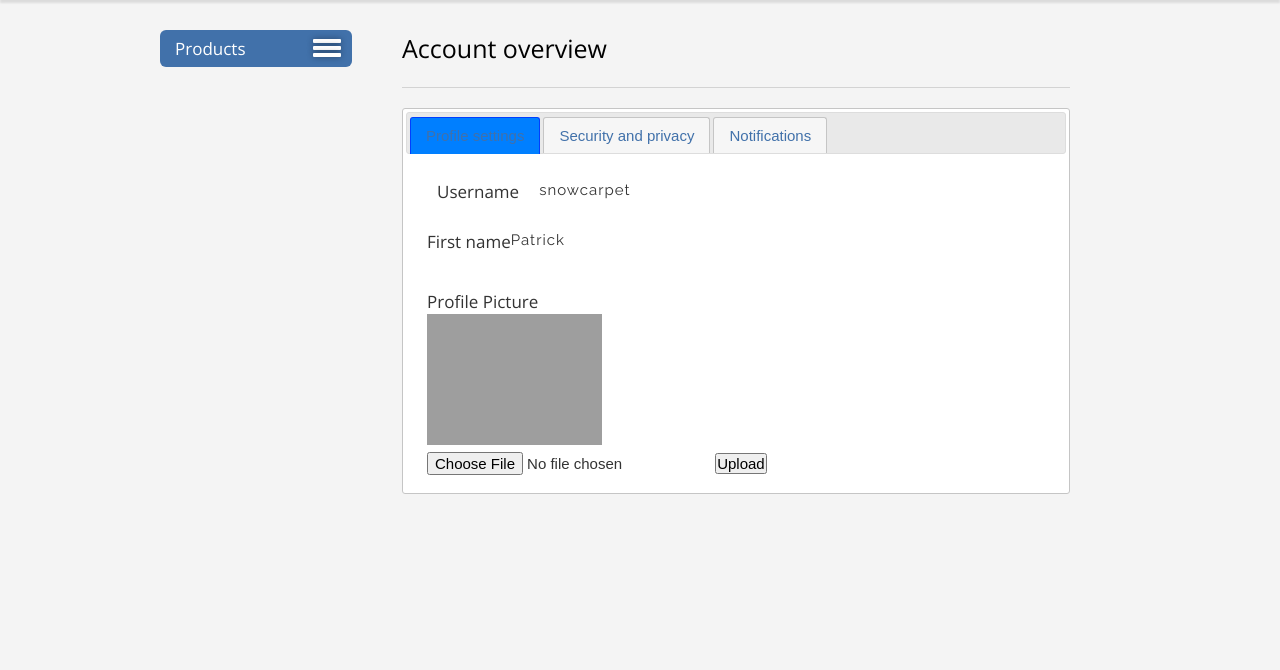
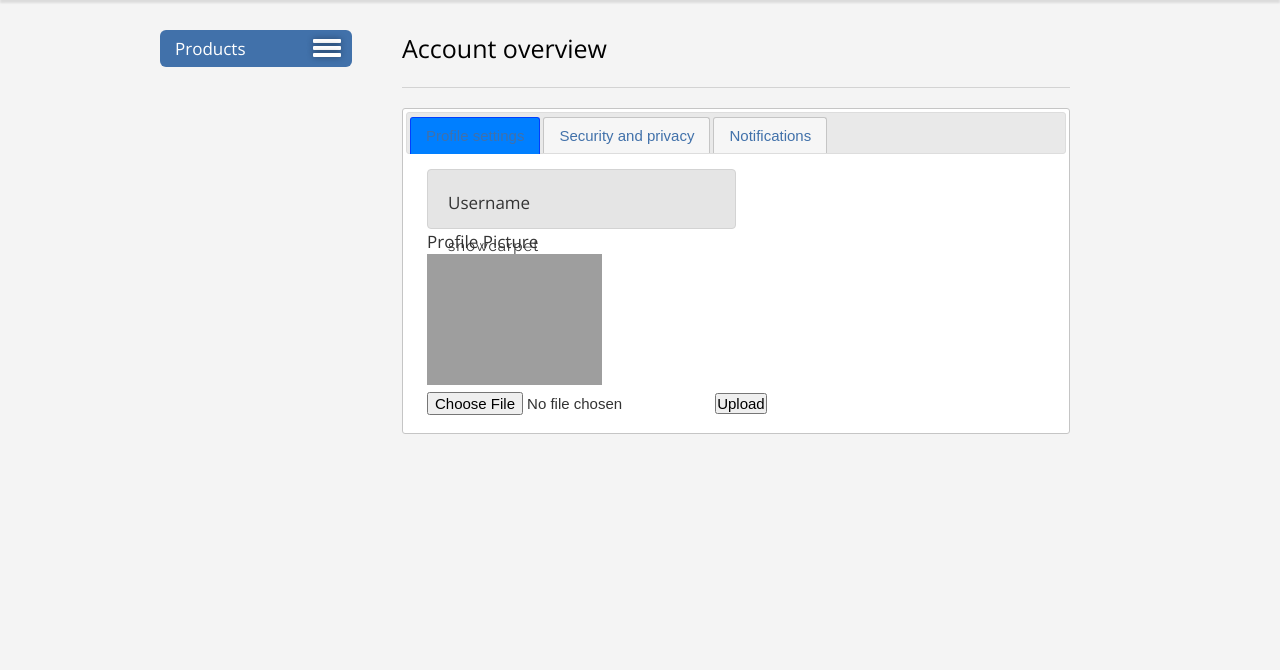
Before and after one commit to seafewd/dankey, a PHP site: page /dankey/public/account.php in a window 1280 px wide. Shown: the part 218-888 px from the top of the page. Run offline with PHP 8.4, Linux system fonts and the light colour scheme; a user stored in the database is signed in; some web fonts are replaced; grey boxes are pictures that could not be loaded.

Commit message:
profile flexing

```diff
--- a/css/profile_page.css
+++ b/css/profile_page.css
@@ -20,16 +20,27 @@
     flex-flow: row wrap;
 }
 
+.username {
+    display: flex;
+    flex-flow: column nowrap;
+    box-sizing: border-box;
+    padding: 10px;
+    border: 1px solid lightgray;
+    border-radius: 4px;
+    background: rgba(0,0,0,.1);
+}
+
 .username h3 {
     display: flex;
-    flex-basis: 30%;
+    flex-basis: 100%;
     box-sizing: border-box;
     padding: 10px;
+
 }
 
 .username p {
     display: flex;
-    flex-basis: 70%;
+    flex-basis: 100%;
     box-sizing: border-box;
     padding: 10px;
 
--- a/public/account.php
+++ b/public/account.php
@@ -71,10 +71,7 @@ if(isSet($_POST['upload'])){
                 <h3><?php echo t("username") ?></h3>
                 <p><?php echo $username ?></p>
             </div>
-            <div class="userinfo firstname">
-                <h3><?php echo t("first_name") ?></h3>
-                <p><?php echo $firstname ?></p>
-            </div>
+
         </div>
         <div class="profile-image-wrap">
             <div class="image-heading">
@@ -82,12 +79,17 @@ if(isSet($_POST['upload'])){
             </div>
         </div>
         <div class="profile-image">
-            <img alt="Your profile picture" src="<?php rootDir(); ?>img/avatars/<?php echo $_SESSION['avatar'] ?>"/>
+            <a href="#" data-featherlight="<?php echo ABS_URL.'img/avatars/'.$_SESSION['avatar'].'">'?>
+                <img alt="Your profile picture" src="<?php rootDir(); ?>img/avatars/<?php echo $_SESSION['avatar'] ?>"/>
+            </a>
         </div>
         <form name="imageUpload" enctype="multipart/form-data" action="account.php" method="post">
             <input type="file" name="image" size="60" maxlength="255">
             <input type="submit" name="upload" value="Upload">
         </form>
+    </div>
+    <div id="Personal information">
+
     </div>
     <div id="security-privacy">
         <div class="userinfo address">
```
